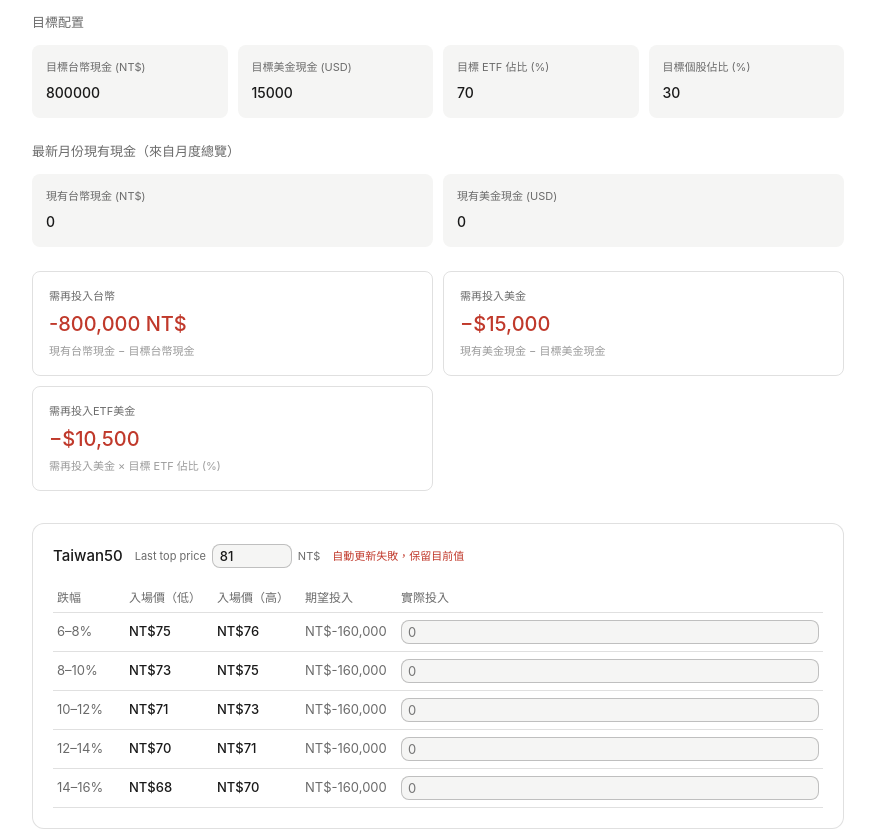
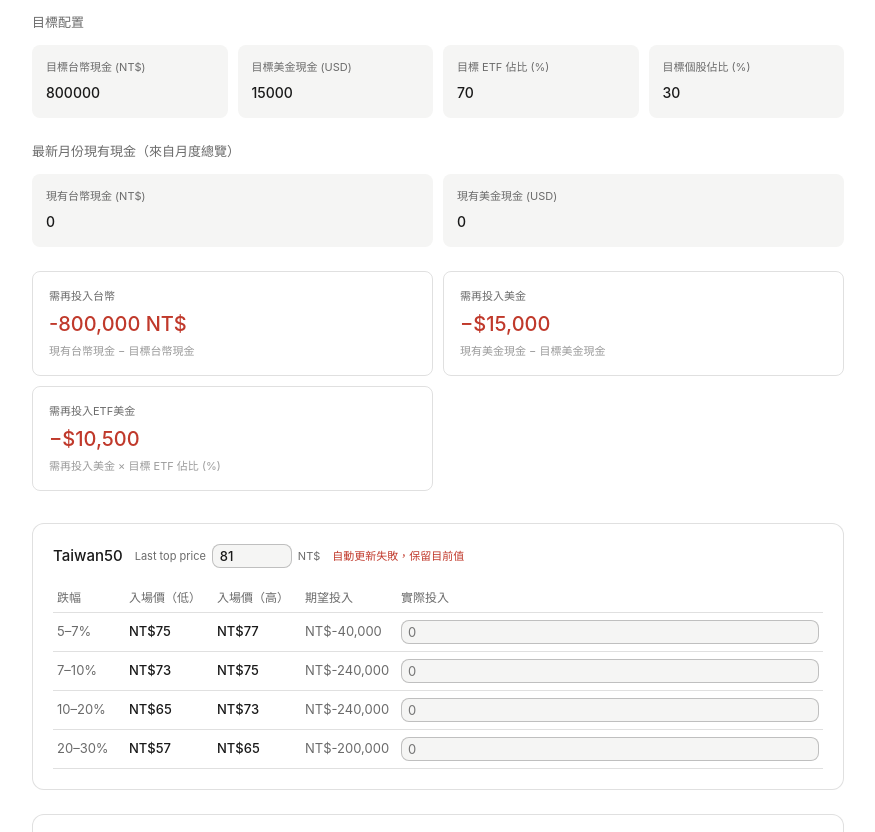
Before and after one commit to Huan-Ting/invest_calculator, a website: page public/index.html in a window 1280 px wide. Shown: the part 70-902 px from the top of the page, without its empty margins (202-1077 px from the left). Drawn offline with Linux system fonts and the light colour scheme; no server answers.

Commit message:
ranges update

```diff
--- a/public/index.html
+++ b/public/index.html
@@ -111,10 +111,10 @@
 
 <script>
 const ETFs=[
-  {id:'tw50',name:'Taiwan50',currency:'NT$',divs:5,ranges:[[6,8],[8,10],[10,12],[12,14],[14,16]],needKey:'ntd',quoteSymbol:'0050.TW'},
-  {id:'qqq',name:'QQQ',currency:'USD',divs:12,ranges:[[6,7],[7,8],[8,10],[10,15],[15,20]],needKey:'usd',quoteSymbol:'QQQ'},
-  {id:'vti',name:'VTI',currency:'USD',divs:12,ranges:[[6,7],[7,8],[8,10],[10,15],[15,20]],needKey:'usd',quoteSymbol:'VTI'},
-  {id:'vt',name:'VT',currency:'USD',divs:12,ranges:[[6,7],[7,8],[8,10],[10,15],[15,20]],needKey:'usd',quoteSymbol:'VT'},
+  {id:'tw50',name:'Taiwan50',currency:'NT$',divs:5,ranges:[[5,7],[7,10],[10,20],[20,30]],needKey:'ntd',quoteSymbol:'0050.TW'},
+  {id:'qqq',name:'QQQ',currency:'USD',divs:12,ranges:[[7,10],[10,13],[13,20]],needKey:'usd',quoteSymbol:'QQQ'},
+  {id:'vti',name:'VTI',currency:'USD',divs:12,ranges:[[7,10],[10,13],[13,20]],needKey:'usd',quoteSymbol:'VTI'},
+  {id:'vt',name:'VT',currency:'USD',divs:12,ranges:[[7,10],[10,13],[13,20]],needKey:'usd',quoteSymbol:'VT'},
 ];
 
 const STORAGE_KEY='inv_plan_v3';
@@ -318,7 +318,9 @@ function calc(){
   nEtfUsdEl.textContent=(needEtfUsd>=0?'+$':'−$')+Math.round(Math.abs(needEtfUsd)).toLocaleString();
   nEtfUsdEl.style.color=colorVal(needEtfUsd);
 
-  const dropWeights=[6.6,20,20,35,18.4];
+  const qqqWeights=[43,36,21];
+  const vtiVtWeights=[43,36,21];
+  const tw50Weights=[5,30,30,25];
 
   ETFs.forEach(etf=>{
     const needVal=etf.needKey==='ntd'?needNtd:needUsd;
@@ -333,10 +335,12 @@ function calc(){
       const key=`${etf.id}_${i}`;
       if(actual[key]===undefined)actual[key]='';
       let expectedInvest=perTime;
-      if(etf.id==='qqq'){
-        expectedInvest=needEtfUsd*0.5*(dropWeights[i]/100);
+      if(etf.id==='tw50'){
+        expectedInvest=needNtd*(tw50Weights[i]/100);
+      }else if(etf.id==='qqq'){
+        expectedInvest=needEtfUsd*0.5*(qqqWeights[i]/100);
       }else if(etf.id==='vti'||etf.id==='vt'){
-        expectedInvest=needEtfUsd*0.25*(dropWeights[i]/100);
+        expectedInvest=needEtfUsd*0.25*(vtiVtWeights[i]/100);
       }
       const tr=document.createElement('tr');
       tr.style.borderBottom='0.5px solid var(--color-border-tertiary)';
```
